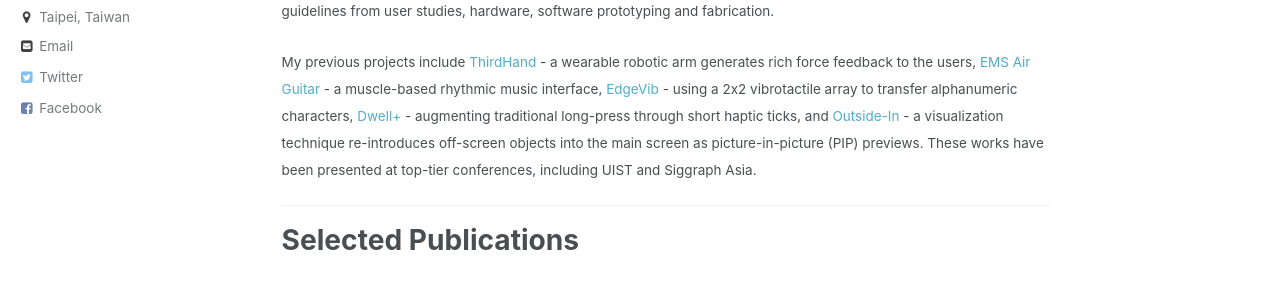
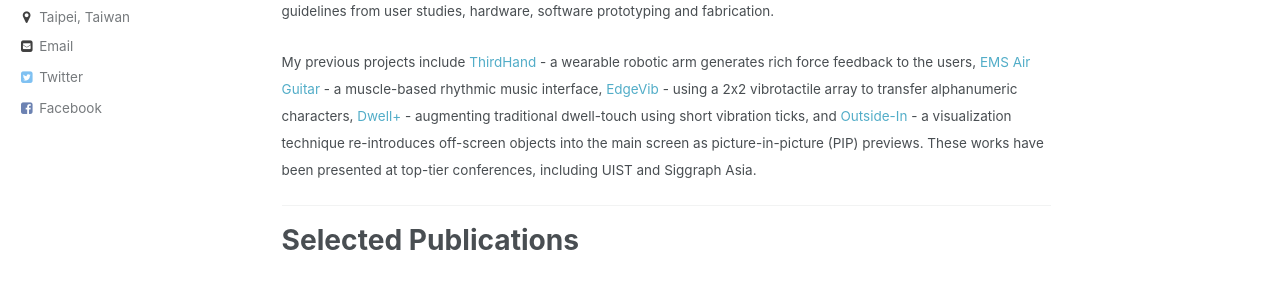
Before and after one commit to yichiliao/yichiliao.github.io, a Jekyll site: the page built from _pages/about.md, in a window 1280 px wide and 900 px high. Shown: the part 299-599 px from the top of the window. Built offline with Jekyll 4.4.1, drawn with Linux system fonts in a browser that asks for light colours.

Commit message:
outside-in

```diff
--- a/_pages/about.md
+++ b/_pages/about.md
@@ -13,7 +13,7 @@
 </small>
 
 <small>
-My previous projects include [ThirdHand](https://yichiliao.github.io/portfolio/5-thirdhand/) - a wearable robotic arm generates rich force feedback to the users, [EMS Air Guitar](https://yichiliao.github.io/portfolio/4-emsairguitar/) - a muscle-based rhythmic music interface, [EdgeVib](https://yichiliao.github.io/portfolio/3-edgevib/) - using a 2x2 vibrotactile array to transfer alphanumeric characters, [Dwell+](https://yichiliao.github.io/portfolio/1-dwell+/) - augmenting traditional long-press through short haptic ticks, and [Outside-In]() - a visualization technique re-introduces off-screen objects into the main screen as picture-in-picture (PIP) previews. These works have been presented at top-tier conferences, including UIST and Siggraph Asia.
+My previous projects include [ThirdHand](https://yichiliao.github.io/portfolio/5-thirdhand/) - a wearable robotic arm generates rich force feedback to the users, [EMS Air Guitar](https://yichiliao.github.io/portfolio/4-emsairguitar/) - a muscle-based rhythmic music interface, [EdgeVib](https://yichiliao.github.io/portfolio/3-edgevib/) - using a 2x2 vibrotactile array to transfer alphanumeric characters, [Dwell+](https://yichiliao.github.io/portfolio/1-dwell+/) - augmenting traditional dwell-touch using short vibration ticks, and [Outside-In](https://yichiliao.github.io/portfolio/2-outsidein/) - a visualization technique re-introduces off-screen objects into the main screen as picture-in-picture (PIP) previews. These works have been presented at top-tier conferences, including UIST and Siggraph Asia.
 </small>
 
 ------
```
